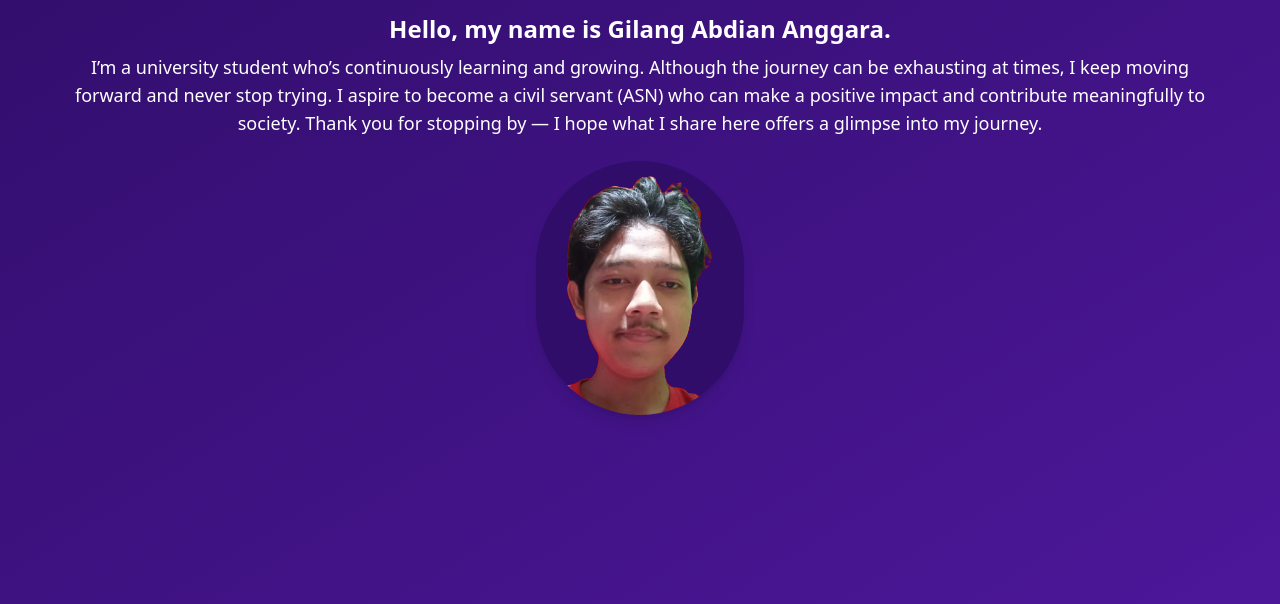
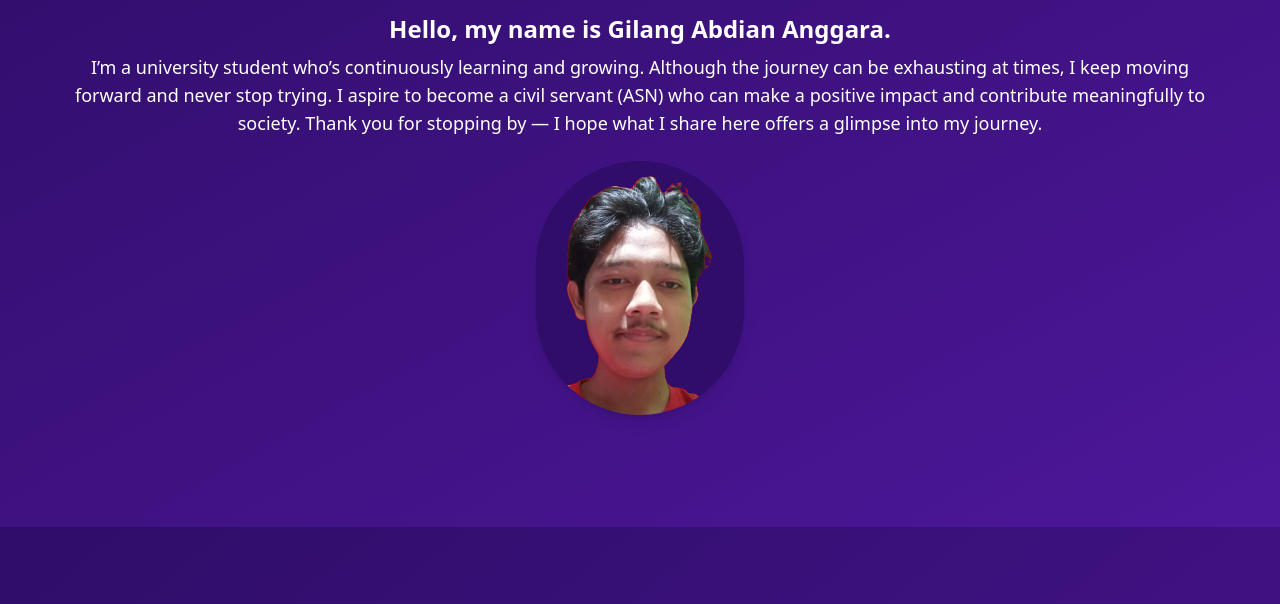
Before and after one commit to gilangages/my-portofolio, a website: page index.html in a window 1280 px wide. Shown: the part 183-787 px from the top of the page. Drawn offline with Linux system fonts and the light colour scheme.

Commit message:
edit bagian section dengan id about

```diff
--- a/index.html
+++ b/index.html
@@ -65,7 +65,7 @@
   </section>
 
 
-  <section id="about" class="w-full min-h-screen w-screen mx-auto py-20 gradient px-0">
+  <section id="about" class="w-full  w-screen mx-auto py-20 gradient px-0">
     <div class="px-16 py-4 text-center text-white">
       <h1 class="inline-block mx-auto px-20 rounded-full text-3xl font-bold underline decoration-sky-700 bg-violet-950 pt-4 pb-8 mb-4 w-full sm:w-3/4 md:w-2/3 lg:w-1/2">About Me</h1>
       <h2 class="text-2xl font-bold mb-2">
```
